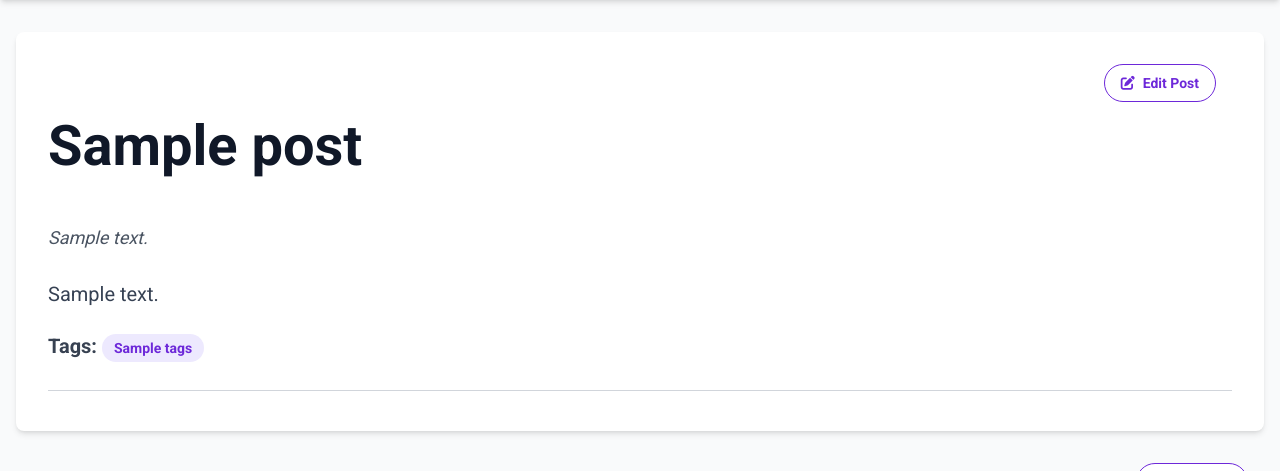
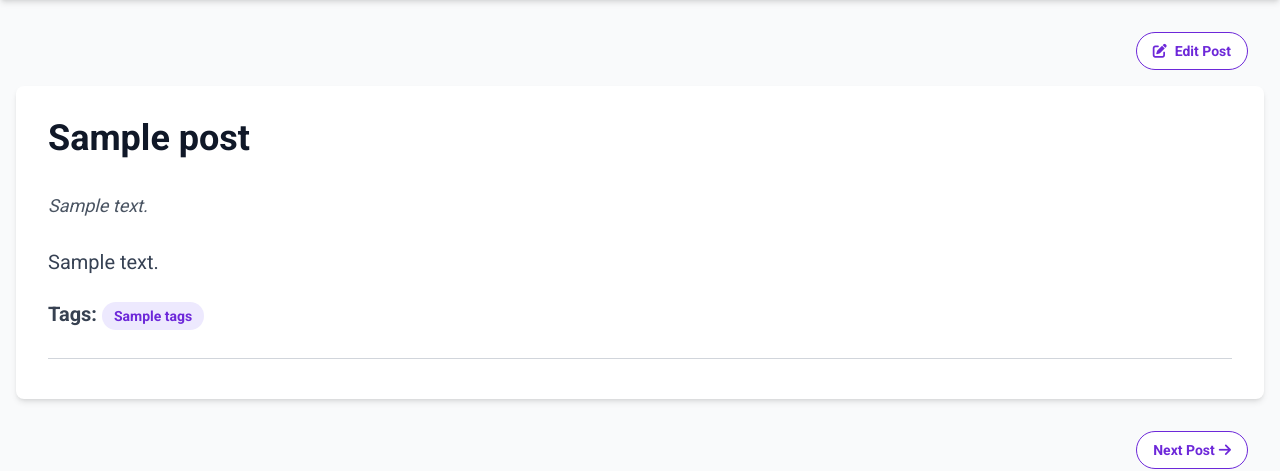
Before and after one commit to mervin008/flask_web, a Flask app: template templates/post.html in a window 1280 px wide. Shown: the part 64-535 px from the top of the page. Run offline with Flask 3, Linux system fonts and the light colour scheme; the template is opened without the code that fills it: most values are stand-ins (such as "Sample title", 1, 10 or a date in 2020); style sheets or scripts are compiled from the project's sources; some libraries are stand-ins or nearby versions.

Commit message:
button change

```diff
--- a/templates/post.html
+++ b/templates/post.html
@@ -1,13 +1,14 @@
 {% extends 'base.html' %}
 
 {% block content %}
+<div class="flex justify-end mb-4">
+    <a href="/edit/{{ post_slug }}" class="btn btn-primary post-link flex items-center space-x-2">
+        <i class="fas fa-edit"></i> <span>Edit Post</span>
+    </a>
+</div>
+
     <article class="prose lg:prose-xl max-w-none mx-auto bg-white p-8 rounded-lg shadow-md">
-        <div class="flex justify-end mb-4">
-            <a href="/edit/{{ post_slug }}" class="btn btn-primary post-link flex items-center space-x-2">
-                <i class="fas fa-edit"></i> <span>Edit Post</span>
-            </a>
-        </div>
-        <h1 class="text-4xl font-bold mb-4">{{ post['title'] }}</h1>
+        <h2 class="font-bold mb-4">{{ post['title'] }}</h2>
         <p class="text-gray-600 mb-6"><i>{{ post['short_desc'] }}</i></p>
         <div class="content">
             {{ post['content'] | safe }}
```
